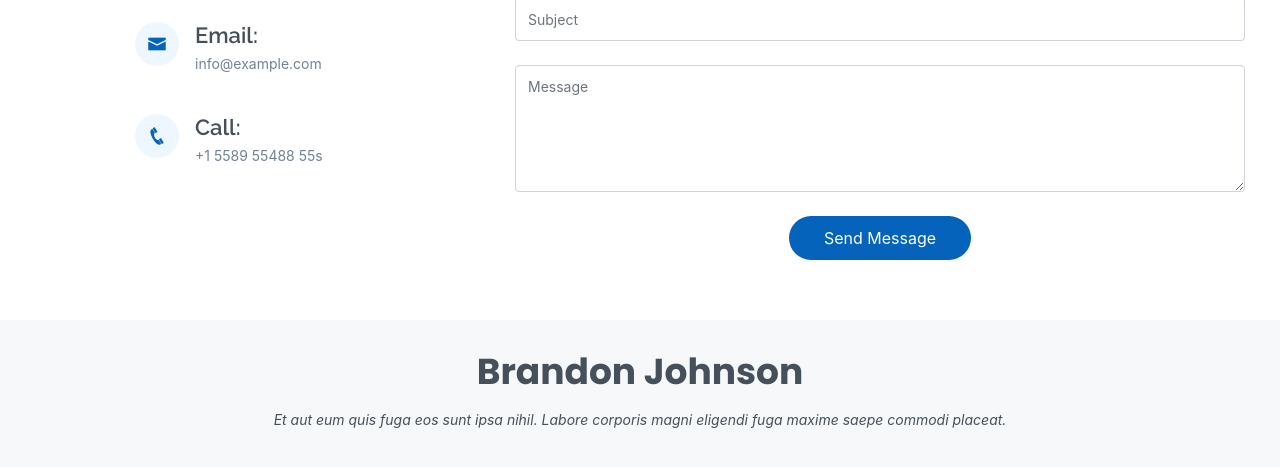
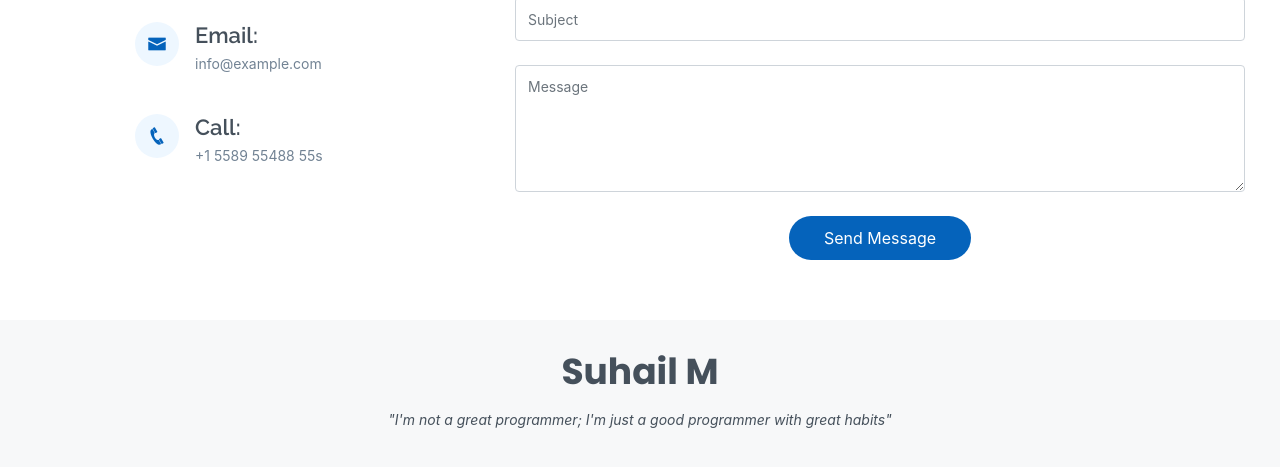
Before and after one commit to suhailphp/MyResume, a website with bundled scripts: page index.html in a window 1280 px wide. Shown: the part 3171-3638 px from the top of the page. Built offline with nearby package versions, Linux system fonts and the light colour scheme.

Commit message:
Footer Quote updated

```diff
--- a/index.html
+++ b/index.html
@@ -27,12 +27,7 @@
   <!-- Template Main CSS File -->
   <link href="assets/css/style.css" rel="stylesheet">
 
-  <!-- =======================================================
-  * Template Name: MyResume - v2.1.0
-  * Template URL: https://bootstrapmade.com/free-html-bootstrap-template-my-resume/
-  * Author: BootstrapMade.com
-  * License: https://bootstrapmade.com/license/
-  ======================================================== -->
+
 </head>
 
 <body>
@@ -328,8 +323,8 @@
   <!-- ======= Footer ======= -->
   <footer id="footer">
     <div class="container">
-      <h3>Brandon Johnson</h3>
-      <p>Et aut eum quis fuga eos sunt ipsa nihil. Labore corporis magni eligendi fuga maxime saepe commodi placeat.</p>
+      <h3>Suhail M</h3>
+      <p>"I'm not a great programmer; I'm just a good programmer with great habits"</p>
       <div class="social-links">
         <a href="https://twitter.com/4suhail" class="twitter"><i class="bx bxl-twitter"></i></a>
         <a href="https://www.facebook.com/4suhail" class="facebook"><i class="bx bxl-facebook"></i></a>
```
